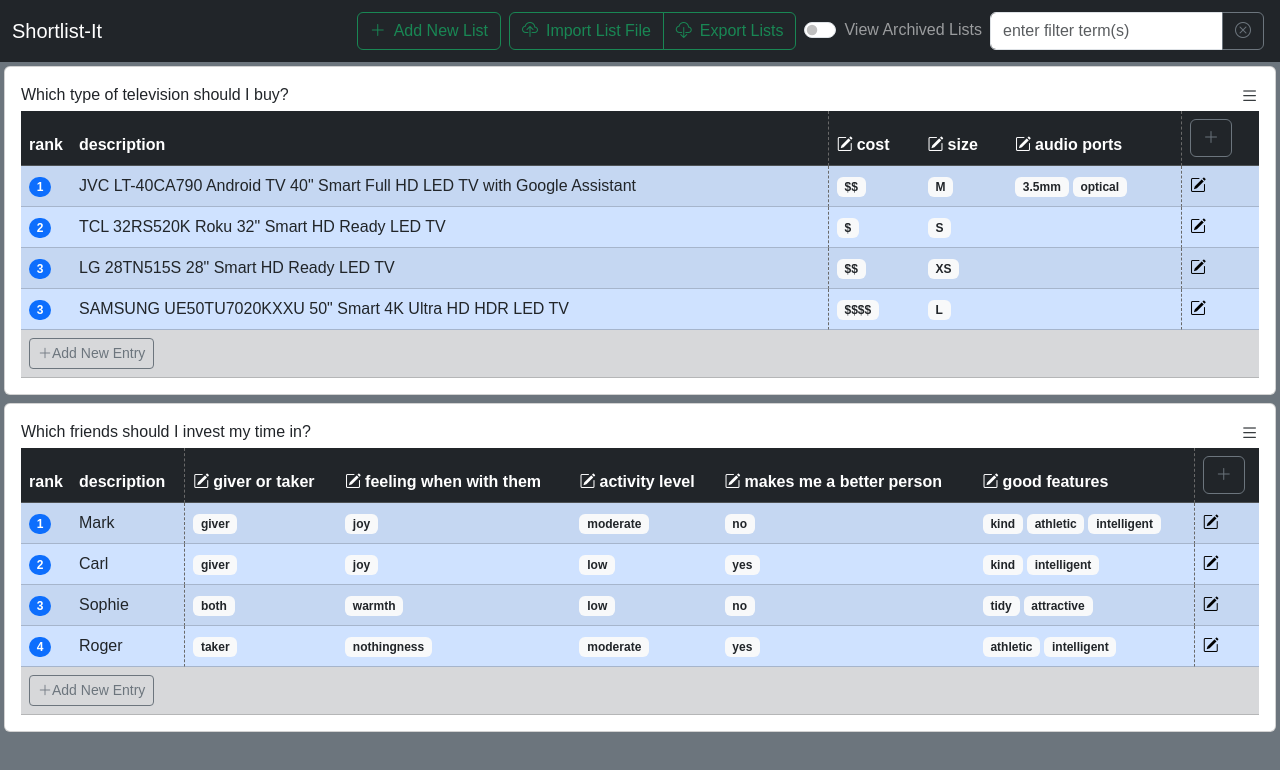
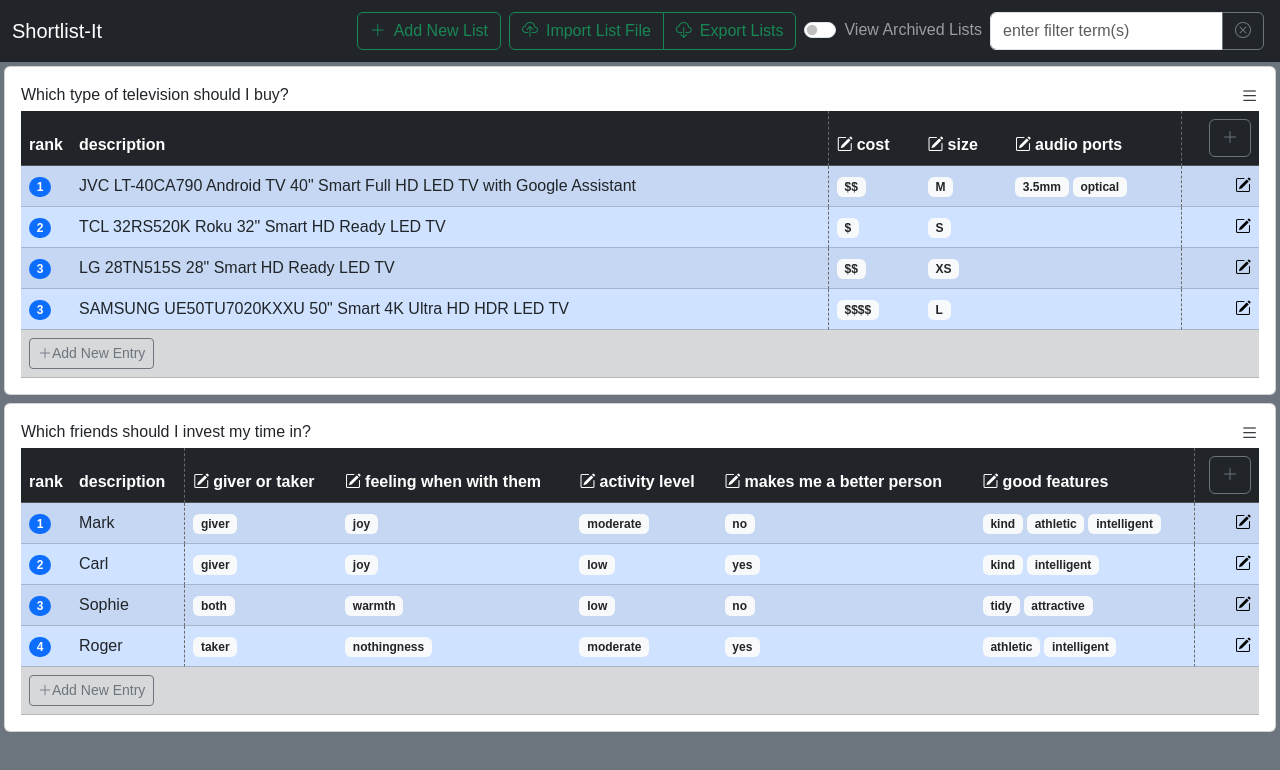
Before and after one commit to bicarbon8/shortlist-it, a React app: page / in a window 1280 px wide. Shown: the top 770 px of the page. Built offline with nearby package versions, Linux system fonts and the light colour scheme.

Commit message:
fixes entry edit control alignment

```diff
--- a/src/components/wide/shortlist-it-list-body-wide.tsx
+++ b/src/components/wide/shortlist-it-list-body-wide.tsx
@@ -66,14 +66,14 @@
 export default function ShortlistItListBodyWide(props: ShortlistItListBodyProps) {
     const variant = (props.list.archived) ? 'table-secondary' : 'table-dark';
     return (
-        <div style={{overflowX: 'auto'}}>
+        <div className="table-responsive">
             <table className="table table-hover table-striped table-fixed-2-cols pb-0 mb-0">
                 <thead>
                     <tr className={variant}>
                         <th scope="col">rank</th>
                         <th scope="col">description</th>
                         {props.list.criteria.map(c => <ShortlistItListCriteria key={c.id} criteria={c} list={props.list} stateMgr={props.stateMgr} />)}
-                        {(props.list.archived) ? <></> : <th scope="col" className="table-fixed-right-col"><ShortlistItListCriteriaAddNewDropdown stateMgr={props.stateMgr} list={props.list} /></th>}
+                        {(props.list.archived) ? <></> : <th scope="col" className="d-flex justify-content-end table-fixed-right-col"><ShortlistItListCriteriaAddNewDropdown stateMgr={props.stateMgr} list={props.list} /></th>}
                     </tr>
                 </thead>
                 <tbody>
--- a/src/components/wide/shortlist-it-list-entry-wide.tsx
+++ b/src/components/wide/shortlist-it-list-entry-wide.tsx
@@ -4,6 +4,7 @@
 import { EntryValuesRefContainer } from "../../types/entries/entry-values-ref-container";
 import { ShortlistItListEntryValuesListItem } from "../shortlist-it-list-entry-values-list-item";
 import { isMultiselect } from "../shortlist-it-list-entry-values-list";
+import { right } from "@popperjs/core";
 
 function getValue(props: ShortlistItListEntryProps, refContainer: EntryValuesRefContainer) {
     if (refContainer) {
@@ -48,7 +49,7 @@
             <td><Badge pill={true} className={badgeColour}>{props.entry.ranking}</Badge></td>
             <td>{getDescription(props, descRefObject)}</td>
             {props.list.criteria.map(c => <td key={c.id} className="d-none d-sm-table-cell">{getValue(props, valuesRefs.find(e => e.criteriaName === c.name))}</td>)}
-            {(props.list.archived) ? <></> : <td className="table-fixed-right-col">{getEditButton(props, descRefObject, valuesRefs)}</td>}
+            {(props.list.archived) ? <></> : <td className="table-fixed-right-col text-end" style={{alignContent: right}}>{getEditButton(props, descRefObject, valuesRefs)}</td>}
         </tr>
     );
 }
```
